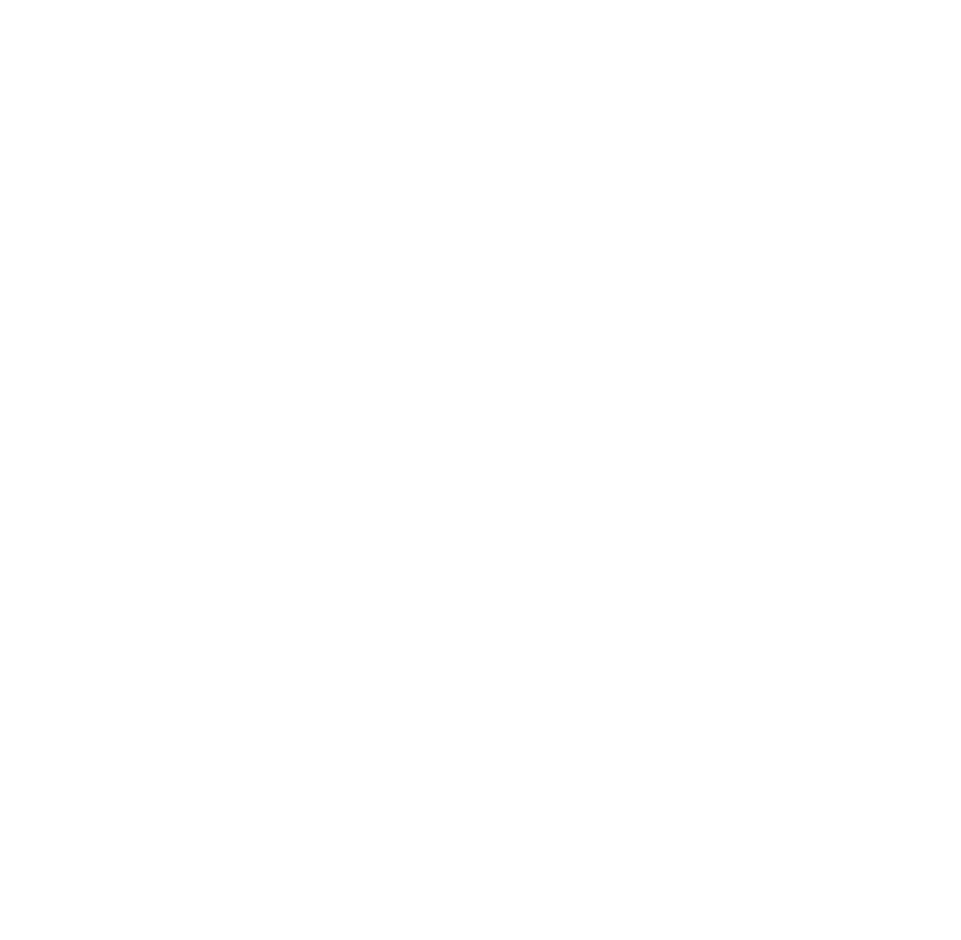
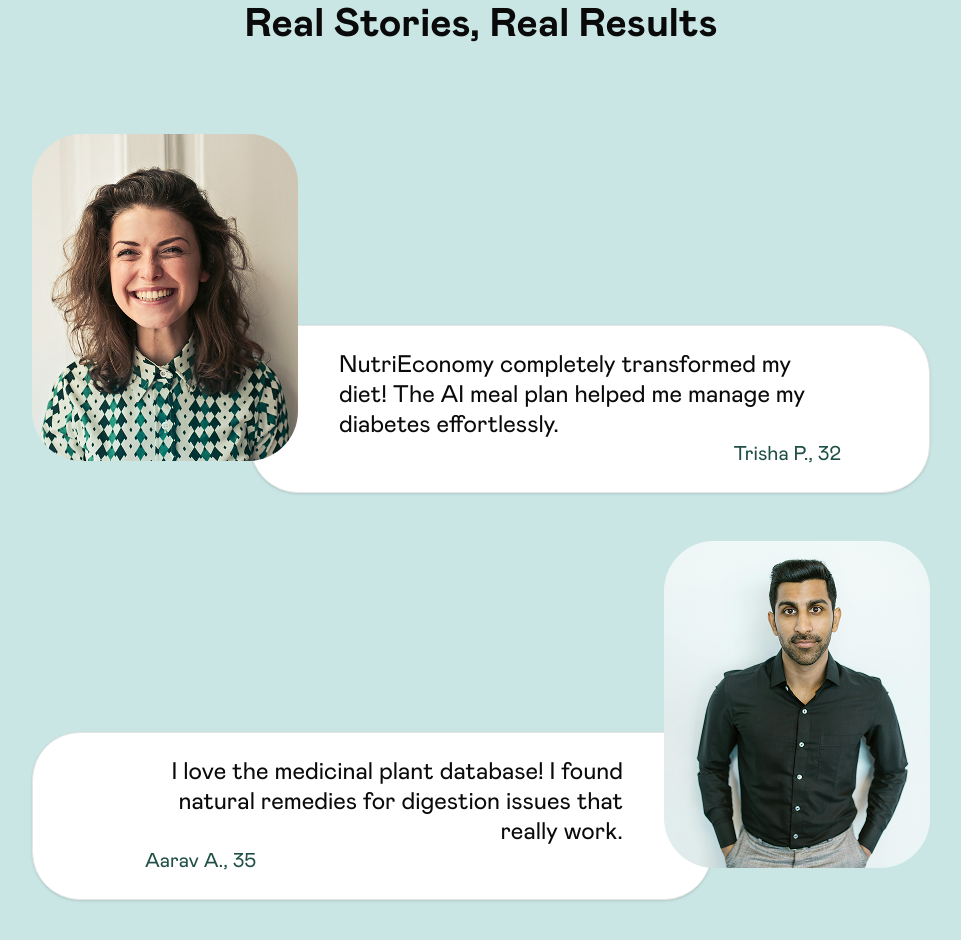
Before and after one commit to Diivvuu/nutri-economy, a Next.js app: page / in a window 1280 px wide. Shown: the part 2680-3620 px from the top of the page, without its empty margins (159-1120 px from the left). Before the commit the page ends 2536 px from the top, so only its background shows below. Built offline with nearby package versions, Linux system fonts and the light colour scheme.

Commit message:
3 sections updated with font

```diff
--- a/src/app/_components/Section2.tsx
+++ b/src/app/_components/Section2.tsx
@@ -1,3 +1,4 @@
+import { Button } from '@/components/ui/button';
 import React from 'react';
 
 type dataType = {
@@ -43,7 +44,7 @@
         {data.map(({ title, desc1, desc2 }, index) => (
           <div
             key={index}
-            className="w-full bg-primary rounded-tr-[4rem] rounded-bl-[4rem] flex flex-col justify-start items-center gap-y-20 p-12 pb-20"
+            className="w-full bg-primary rounded-tr-[4rem] rounded-bl-[4rem] flex flex-col justify-start items-center gap-y-20 p-12 pb-17"
           >
             <div className="font-semibold text-[#C9E6E5] text-5xl font-exo">
               {title}
@@ -57,6 +58,9 @@
           </div>
         ))}
       </div>
+      <div>
+        <Button variant={"outline"} className='rounded-full text-2xl p-8 bg-secondary text-primary'>Start Your Personalized Health Journey →</Button>
+      </div>
     </div>
   );
 };
--- /dev/null
+++ b/src/app/_components/Section3.tsx
@@ -0,0 +1,44 @@
+import Image from 'next/image';
+import image1 from '@/app/assets/pexels-olly-774909.png';
+import image2 from '@/app/assets/pexels-rdne-7580990.png';
+import { Card, CardContent, CardFooter } from '@/components/ui/card';
+
+const Section3 = () => {
+  return (
+    <div className="font-mabry w-full bg-secondary pt-12 pb-32 flex flex-col justify-center items-center gap-y-20">
+      <h2 className="font-semibold text-[40px] text-center text-dark">
+        Real Stories, Real Results
+      </h2>
+      <div className="flex items-end">
+        <div className="z-20">
+          <Image src={image1} alt="nice" />
+        </div>
+        <Card className="bg-white max-w-170 -mb-8 -ml-12 rounded-[3rem] px-16 z-10 gap-y-0">
+          <CardContent className="text-2xl text-dark leading-tight">
+            NutriEconomy completely transformed my diet! The AI meal plan helped
+            me manage my diabetes effortlessly.
+          </CardContent>
+          <CardFooter className="py-0 flex justify-end w-full text-primary text-xl">
+            Trisha P., 32
+          </CardFooter>
+        </Card>
+      </div>
+      <div className="flex items-end">
+        <Card className="bg-white max-w-170 -mb-8 -mr-12 rounded-[3rem] px-16 z-10 gap-y-0">
+          <CardContent className="text-2xl text-dark leading-tight text-right">
+            I love the medicinal plant database! I found natural remedies for
+            digestion issues that really work.
+          </CardContent>
+          <CardFooter className="py-0 flex justify-start w-full text-primary text-xl px-12">
+            Aarav A., 35
+          </CardFooter>
+        </Card>
+        <div className="z-20">
+          <Image src={image2} alt="nice" />
+        </div>
+      </div>
+    </div>
+  );
+};
+
+export default Section3;
--- a/src/app/globals.css
+++ b/src/app/globals.css
@@ -37,6 +37,7 @@
   --color-secondary: var(--secondary);
   --color-primary-foreground: var(--primary-foreground);
   --color-primary: var(--primary);
+  --color-secondary: var(--secondary);
   --color-popover-foreground: var(--popover-foreground);
   --color-popover: var(--popover);
   --color-card-foreground: var(--card-foreground);
@@ -56,7 +57,7 @@
   --popover-foreground: oklch(0.145 0 0);
   --primary: #1f4f46;
   --primary-foreground: oklch(0.985 0 0);
-  --secondary: oklch(0.97 0 0);
+  --secondary: #c9e6e5;
   --secondary-foreground: oklch(0.205 0 0);
   --muted: oklch(0.97 0 0);
   --muted-foreground: oklch(0.556 0 0);
--- a/src/app/page.tsx
+++ b/src/app/page.tsx
@@ -2,12 +2,14 @@
 import Header from './_components/Header';
 import Section1 from './_components/Section1';
 import Section2 from './_components/Section2';
+import Section3 from './_components/Section3';
 
 export default function Home() {
   return (
     <div className="flex flex-col justify-center items-center">
       <Section1 />
       <Section2 />
+      <Section3 />
       {/* <Section1 /> */}
     </div>
   );
--- /dev/null
+++ b/src/components/ui/card.tsx
@@ -0,0 +1,68 @@
+import * as React from "react"
+
+import { cn } from "@/lib/utils"
+
+function Card({ className, ...props }: React.ComponentProps<"div">) {
+  return (
+    <div
+      data-slot="card"
+      className={cn(
+        "bg-card text-card-foreground flex flex-col gap-6 rounded-xl border py-6 shadow-sm",
+        className
+      )}
+      {...props}
+    />
+  )
+}
+
+function CardHeader({ className, ...props }: React.ComponentProps<"div">) {
+  return (
+    <div
+      data-slot="card-header"
+      className={cn("flex flex-col gap-1.5 px-6", className)}
+      {...props}
+    />
+  )
+}
+
+function CardTitle({ className, ...props }: React.ComponentProps<"div">) {
+  return (
+    <div
+      data-slot="card-title"
+      className={cn("leading-none font-semibold", className)}
+      {...props}
+    />
+  )
+}
+
+function CardDescription({ className, ...props }: React.ComponentProps<"div">) {
+  return (
+    <div
+      data-slot="card-description"
+      className={cn("text-muted-foreground text-sm", className)}
+      {...props}
+    />
+  )
+}
+
+function CardContent({ className, ...props }: React.ComponentProps<"div">) {
+  return (
+    <div
+      data-slot="card-content"
+      className={cn("px-6", className)}
+      {...props}
+    />
+  )
+}
+
+function CardFooter({ className, ...props }: React.ComponentProps<"div">) {
+  return (
+    <div
+      data-slot="card-footer"
+      className={cn("flex items-center px-6", className)}
+      {...props}
+    />
+  )
+}
+
+export { Card, CardHeader, CardFooter, CardTitle, CardDescription, CardContent }
```
Also changed, not shown: src/app/assets/pexels-olly-774909.png (added), src/app/assets/pexels-rdne-7580990.png (added).
